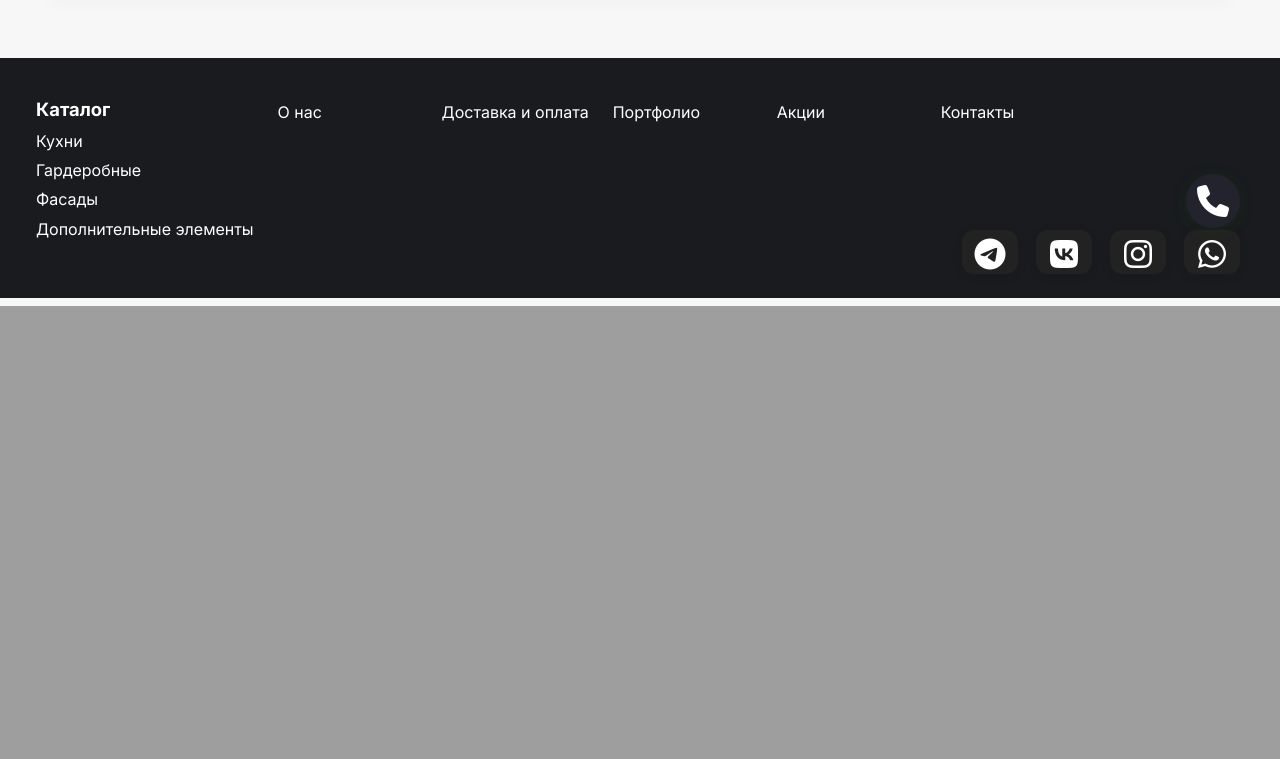
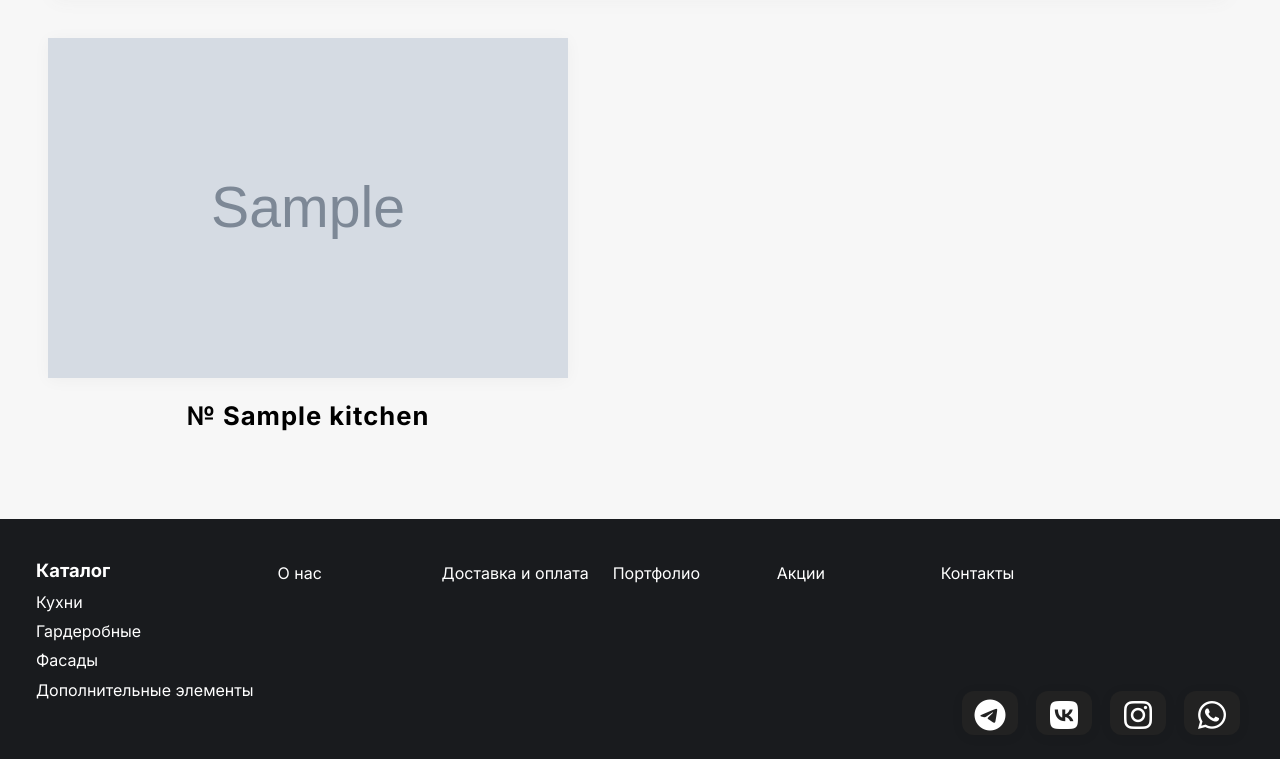
Before and after one commit to BuriloID/Mark_2, a Django app: page /kitchen/ in a window 1280 px wide. Shown: the part 494-1253 px from the top of the page. Before the commit the page ends 800 px from the top, so only its background shows below. Run offline with Django 5.2, Linux system fonts and the light colour scheme; tables that the repository leaves empty hold one stand-in row (values such as "Sample post"); grey boxes marked "Sample" are stand-in pictures.

Commit message:
modified:   tableshop/main/__pycache__/urls.cpython-313.pyc 	modified:   tableshop/main/__pycache__/views.cpython-313.pyc 	modified:   tableshop/main/static/main/styles.css 	modified:   tableshop/main/templates/main/base.html 	modified:   tableshop/main/templates/main/index.html 	modified:   tableshop/main/templates/main/kitchen.html 	modified:   tableshop/main/urls.py 	modified:   tableshop/main/views.py 	modified:   tableshop/tableshop/__pycache__/settings.cpython-313.pyc 	modified:   tableshop/tableshop/settings.py

```diff
--- a/tableshop/main/static/main/styles.css
+++ b/tableshop/main/static/main/styles.css
@@ -123,6 +123,7 @@
         nav ul { flex-wrap: wrap; }
         nav ul li a, nav ul li button { padding: 14px 10px; }
     }
+
     .slider-container {
     position: relative;
     width: 100%;
@@ -241,7 +242,7 @@
 .site-footer {
     background: #191b1e;
     color: #fff;
-    padding: 40px 0 20px 36px; /* <-- отступ слева */
+    padding: 40px 0 20px 36px;
     margin-top: 60px;
     font-family: inherit;
     position: relative;
@@ -255,7 +256,7 @@
     flex-wrap: wrap;
     justify-content: flex-start;
     align-items: flex-start;
-    gap: 24px; /* меньше расстояние между колонками */
+    gap: 24px;
     list-style: none;
     padding: 0;
     margin: 0;
@@ -265,7 +266,7 @@
     min-width: 140px;
     display: flex;
     flex-direction: column;
-    align-items: flex-start; /* всё строго влево */
+    align-items: flex-start;
     padding: 0;
     margin: 0;
 }
@@ -282,11 +283,11 @@
     margin: 0;
     display: flex;
     flex-direction: column;
-    gap: 0; /* плотнее подпункты */
-    align-items: flex-start; /* строго по левому краю */
+    gap: 0;
+    align-items: flex-start;
 }
 .site-footer .footer-list li {
-    margin: 0 0 2px 0; /* плотнее подпункты */
+    margin: 0 0 2px 0;
     padding: 0;
 }
 .site-footer .footer-list a {
@@ -326,7 +327,6 @@
 .site-footer a:visited {
     color: #fff !important;
 }
-/* Соц. иконки внизу справа */
 .footer-social {
     position: absolute;
     right: 40px;
@@ -678,7 +678,6 @@
     text-shadow: 0 1px 8px rgba(0,0,0,0.15);
 }
 
-/* Адаптив */
 @media (max-width: 1100px) {
     .kitchen-types-header {
         max-width: 98vw;
@@ -820,6 +819,7 @@
   font-size: 16px;
   box-sizing: border-box;
 }
+
 .green-btn {
   background: #000; color: #fff; font-size: 20px;
   border: none; border-radius: 6px; padding: 11px 0;
@@ -960,3 +960,103 @@
   .cat-hero-content h1 { font-size: 26px; }
   .cat-hero-content p { font-size: 12px; }
 }
+.kitchen-list-section {
+    margin-top: 40px;
+}
+
+.kitchen-list {
+    display: grid;
+    grid-template-columns: repeat(2, 1fr);
+    gap: 48px 48px;
+    justify-items: center;
+}
+
+.kitchen-card {
+    width: 520px;
+    padding-bottom: 18px;
+    overflow: visible;
+    display: flex;
+    flex-direction: column;
+    align-items: center;
+    background: none;
+    box-shadow: none;
+}
+
+.kitchen-card-image-wrapper {
+    width: 100%;
+    display: flex;
+    justify-content: center;
+    margin-top: 0;
+    margin-bottom: 22px;
+    background: #fff;
+    box-shadow: 0 2px 16px rgba(0,0,0,0.04);
+    overflow: hidden;
+}
+
+.kitchen-card-image-link {
+    display: block;
+    width: 100%;
+    overflow: hidden;
+    box-shadow: none;
+    transition: box-shadow 0.3s, transform 0.3s;
+}
+
+.kitchen-card-image-link:hover img,
+.kitchen-card-image-link:focus img {
+    transform: scale(1.04);
+    box-shadow: 0 8px 32px rgba(0,0,0,0.18), 0 2px 12px rgba(0,0,0,0.10);
+    z-index: 2;
+}
+
+.kitchen-card-image-link img {
+    width: 100%;
+    height: auto;
+    max-height: 340px;
+    object-fit: cover;
+    transition: transform 0.3s, box-shadow 0.3s;
+    display: block;
+}
+
+.kitchen-title {
+    font-size: 1.6em;
+    font-weight: bold;
+    text-align: center;
+    margin: 0 0 10px 0;
+    letter-spacing: 1px;
+    background: none;
+    padding: 0;
+}
+
+.kitchen-card .no-photo {
+    height: 340px;
+    width: 100%;
+    background: #eee;
+    display: flex;
+    align-items: center;
+    justify-content: center;
+    color: #888;
+    font-size: 1.2em;
+}
+@media (max-width: 900px) {
+    .kitchen-list {
+        grid-template-columns: 1fr;
+        gap: 32px 0;
+    }
+    .kitchen-card {
+        width: 98vw;
+        max-width: 480px;
+    }
+}
+@media (max-width: 540px) {
+    .kitchen-card {
+        width: 100vw;
+        max-width: 100vw;
+    }
+    .kitchen-card-image-link img,
+    .kitchen-card .no-photo {
+        max-height: 200px;
+    }
+    .kitchen-title {
+        font-size: 1.1em;
+    }
+}
--- a/tableshop/main/templates/main/base.html
+++ b/tableshop/main/templates/main/base.html
@@ -74,9 +74,6 @@
 </div>
     </div>
 </footer>
-<button onclick="openPopup()" id="popupCallBtn" class="popup-fab" title="Обратный звонок">
-    <i class="fas fa-phone"></i>
-</button>
 <button onclick="scrollToTop()" id="scrollTopBtn" title="Наверх">
     <i class="fas fa-arrow-up"></i>
 </button>
--- a/tableshop/main/templates/main/index.html
+++ b/tableshop/main/templates/main/index.html
@@ -118,4 +118,7 @@
         </a>
     </div>
 </section>
+<button onclick="openPopup()" id="popupCallBtn" class="popup-fab" title="Обратный звонок">
+    <i class="fas fa-phone"></i>
+</button>
 {% endblock %}
--- a/tableshop/main/templates/main/kitchen.html
+++ b/tableshop/main/templates/main/kitchen.html
@@ -21,4 +21,22 @@
       </p>
     </div>
   </section>
+ <section class="kitchen-list-section">
+    <div class="kitchen-list">
+      {% for kitchen in kitchens %}
+        <div class="kitchen-card">
+          <div class="kitchen-card-image-wrapper">
+            {% if kitchen.facade_image %}
+              <a class="kitchen-card-image-link" href="{% url 'kitchen_detail' kitchen.id %}">
+                <img src="{{ kitchen.facade_image }}" alt="Кухня {{ kitchen.name }}">
+              </a>
+            {% else %}
+              <div class="no-photo">Нет фото</div>
+            {% endif %}
+          </div>
+          <div class="kitchen-title">№ {{ kitchen.name }}</div>
+        </div>
+      {% endfor %}
+    </div>
+  </section>
   {% endblock %}
--- a/tableshop/main/urls.py
+++ b/tableshop/main/urls.py
@@ -6,4 +6,5 @@ urlpatterns = [
     path('contacts/', views.contacts, name='contacts'),
     path('kitchen/', views.kitchen, name='kitchen'),
     path('facades/', views.facades, name='facades'),
+    path('kitchen/<int:pk>/', views.kitchen_detail, name='kitchen_detail'),
 ]
--- a/tableshop/main/views.py
+++ b/tableshop/main/views.py
@@ -1,10 +1,15 @@
-from django.shortcuts import render
+from django.shortcuts import render, get_object_or_404
+from .models import Kitchen
 
 def index(request):
     return render(request, "main/index.html")
 def contacts(request):
     return render(request, "main/contacts.html")
 def kitchen(request):
-    return render(request, 'main/kitchen.html')
+    kitchens = Kitchen.objects.all()
+    return render(request, 'main/kitchen.html', {'kitchens': kitchens})
 def facades(request):
     return render(request, 'main/facades.html')
+def kitchen_detail(request, pk):
+    kitchen = get_object_or_404(Kitchen, pk=pk)
+    return render(request, 'main/kitchen_detail.html', {'kitchen': kitchen})
```
Also changed, not shown: tableshop/tableshop/settings.py (+10 -0 lines).
